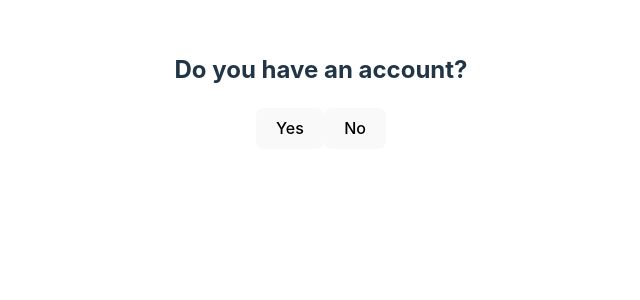
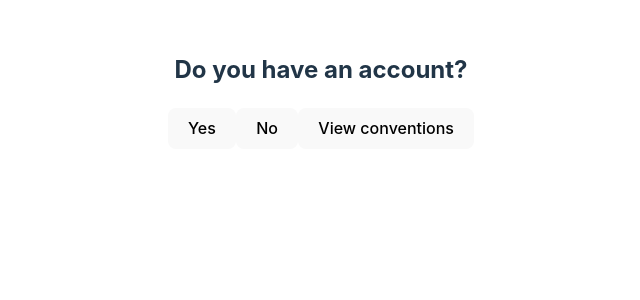
Before and after one commit to ATlexEide/furrventions, a React (Vite) app: page / in a window 1280 px wide. Shown: the top 300 px of the page, without its empty margins (319-959 px from the left). Built offline with nearby package versions, Linux system fonts and the light colour scheme.

Commit message:
Add temporary button to show convention list

```diff
--- a/src/Components/AskForAccount.jsx
+++ b/src/Components/AskForAccount.jsx
@@ -19,6 +19,12 @@ export default function AskForAccont({ isLoggedIn }) {
               navigate("/signup");
             },
           },
+          {
+            content: "View conventions",
+            onClick: () => {
+              navigate("/conventions");
+            },
+          },
         ]}
       />
     );
```
